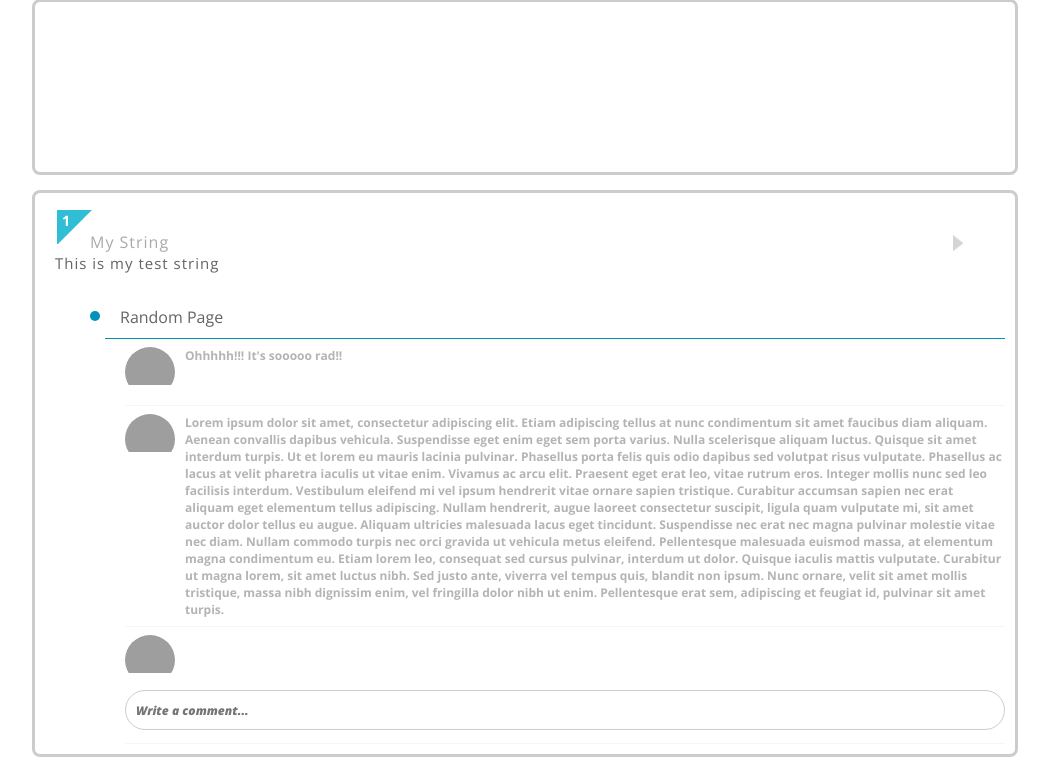
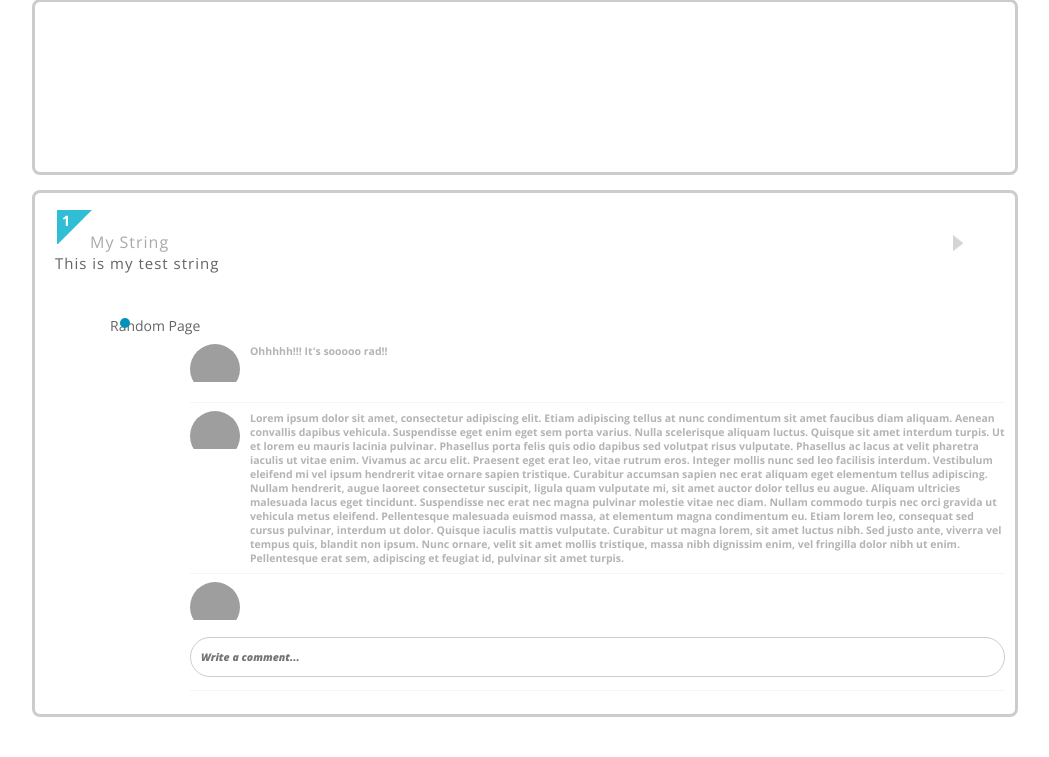
Before and after one commit to bcarlsen/webstrings, a CodeIgniter app: page /index.php/test/styles_test in a window 1280 px wide. Shown: the part 1078-1835 px from the top of the page, without its empty margins (115-1164 px from the left). After the commit the page ends 1795 px from the top, so only its background shows below. Run offline with CodeIgniter, Linux system fonts and the light colour scheme; some libraries are stand-ins or nearby versions; grey boxes are pictures that could not be loaded.

Commit message:
committing changes. corner tags, page-view formatting

```diff
--- a/application/views/browser/not_logged_in/frame.php
+++ b/application/views/browser/not_logged_in/frame.php
@@ -13,7 +13,7 @@
 	<div class="blue_body_bar">
 		<div class="central_tag_image"></div>
 		<div class="welcome_text">
-			<h1>Simple, Collaborative Research"</h1>
+			<h1>Simple, Collaborative Research</h1>
 			<h2>We're still testing. Will be live soon</h2>
 		</div>
 
--- a/public_html/js/browser.js
+++ b/public_html/js/browser.js
@@ -15,7 +15,7 @@ $(document).ready(function() {
 
 	$("#hideMe").toggle(function() {
 		$("#browser").animate({
-			"margin-left": "-350px",
+			"margin-left": "-315px",
 			'boxShadowX': '0px',
 			'boxShadowY':'0px',
 			'boxShadowBlur': '0px'
--- a/public_html/less/browser.less
+++ b/public_html/less/browser.less
@@ -231,9 +231,13 @@
       }
 
       &.active {
-        background-color: @listboxHighlight;
+        background-color: @highlightBlue;
+
 
         a {
+          font-weight: bold;
+          color: #000;
+
           // padding: 25px 0;
         }
 
@@ -257,13 +261,18 @@
         position:relative;
         cursor: pointer;
 
+        margin: 7px 0 0 30px;
+        padding: 13px 0 13px 35px;
+        background-color: white;
+        font-size: 14px;
+        color: @gray;
+
+
         a:not(.page-delete) {
           min-height: 20px;
-          margin-left: 60px;
-          padding: 10px 0 10px 15px;
-          display:block;
-          border-bottom: 1px solid @ribbonBorderBlue;
-          text-decoration:none;
+          display: block;
+          text-decoration: none;
+
 
           h4 {
             font-family: @normalFont;
@@ -284,16 +293,16 @@
           background-color: @darkBlue;
         }
 
-        .page-info {
+
 
           &:hover {
-            background-color: @listboxHighlight;
+            background-color: @highlightBlue;
           }
 
           &.active {
-            background-color: @listboxHighlight;
+            background-color: @highlightBlue;
           }
-        }
+
 
         .page-delete {
           display: none;
--- a/public_html/less/icons.less
+++ b/public_html/less/icons.less
@@ -66,7 +66,10 @@
   }
 
   &.icon-pencil{
-    background-position: 0 -1002px; width: 60px; height: 35px;
+      /* background-image: url("../images/icons/share.png");
+      background-size: 2px 22px;
+      background: contain; */
+      background-position: 0 -1002px; width: 60px; height: 35px;
 
     &:hover {
       background-position: 0 -917px; width: 60px; height: 35px;
--- a/public_html/less/variables.less
+++ b/public_html/less/variables.less
@@ -51,7 +51,6 @@
 @textLightGray: darken(@lightGray, 8%);
 @textBlue: @darkBlue;
 
-@listboxHighlight: @lightBlue;
 
 @buttonBaseBlue: #9dd3f4;
 @buttonHoverBlue: darken(@buttonBaseBlue, 15%);
--- a/trunk/public_html/less/variables.less
+++ b/trunk/public_html/less/variables.less
@@ -32,7 +32,7 @@
 @textLightGray: darken(@lightGray, 8%);
 @textBlue: @darkBlue;
 
-@listboxHighlight: @lightBlue;
+@highlightBlue: @lightBlue;
 
 @buttonBaseBlue: #9dd3f4;
 @buttonHoverBlue: darken(@buttonBaseBlue, 15%);
```
Also changed, not shown: trunk/public_html/less/browser.less (+6 -4 lines), public_html/css/ws.css, 1 other file.
